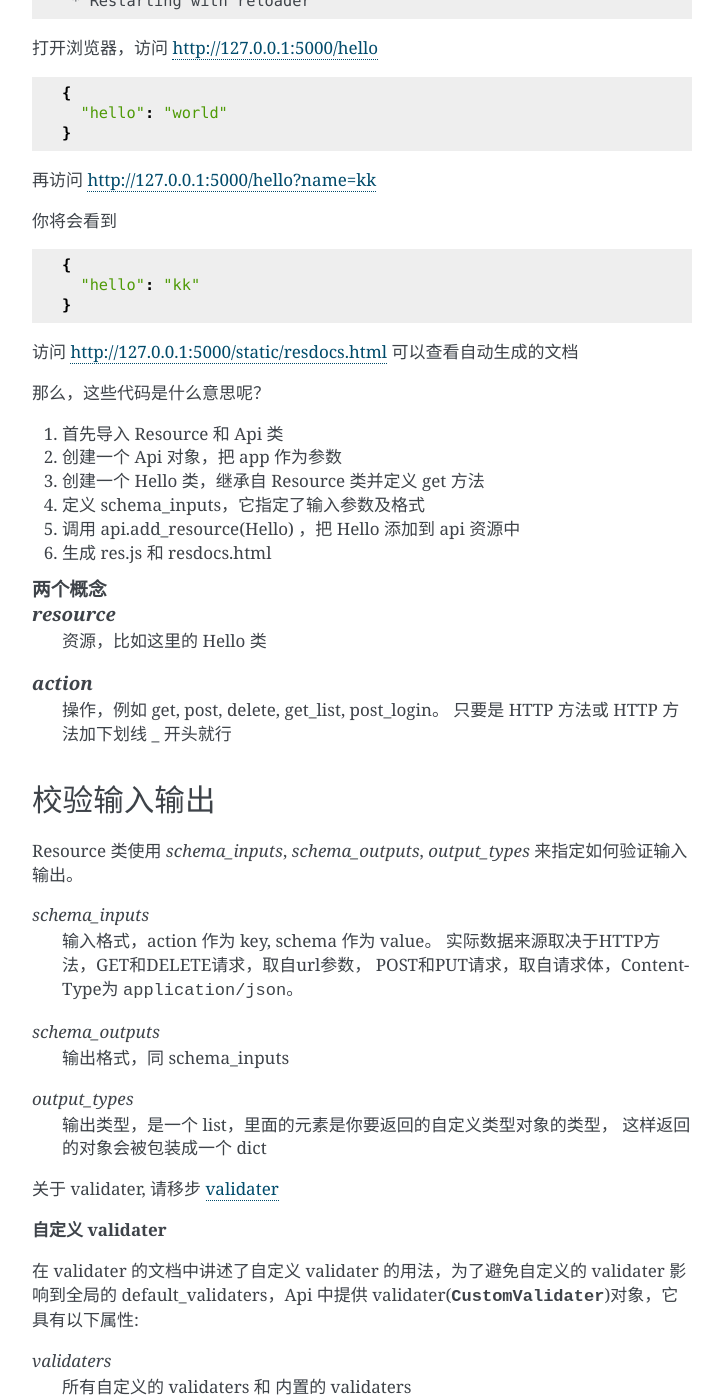
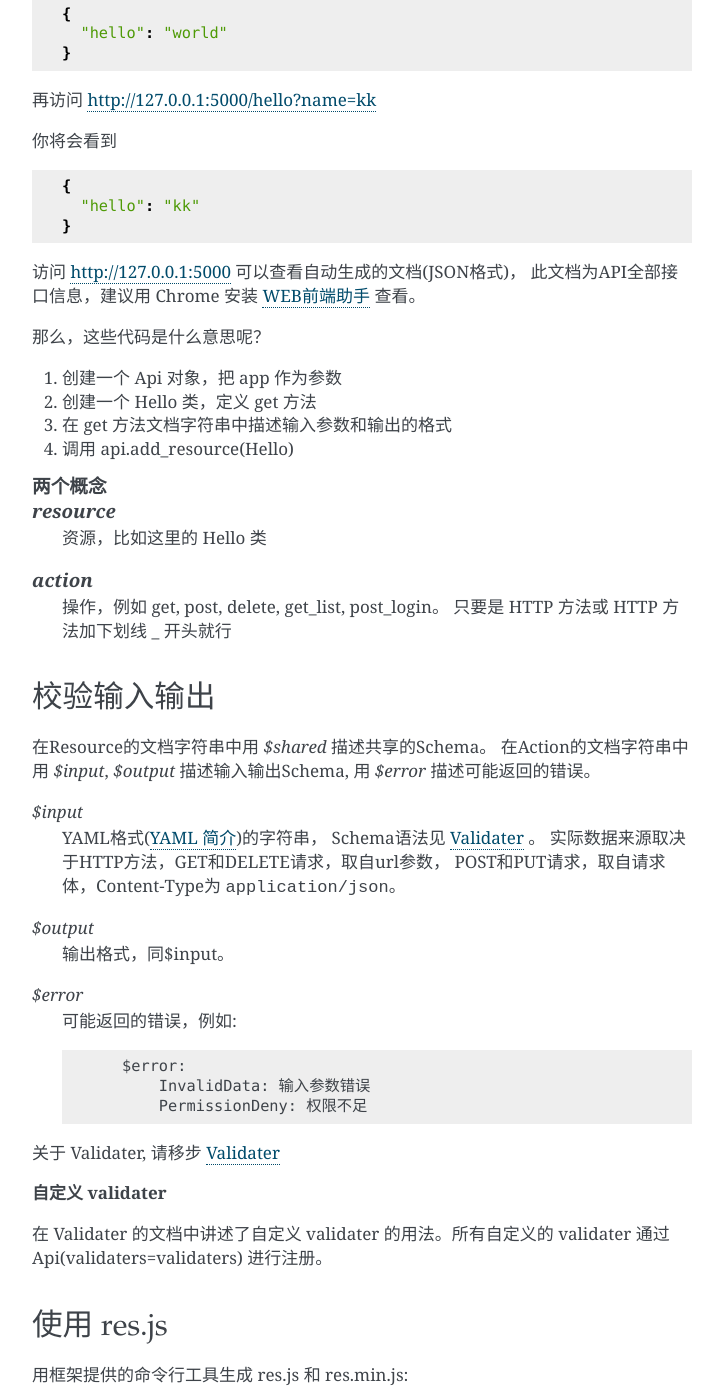
Before and after one commit to guyskk/flask-restaction, a Sphinx documentation site: the page built from docs/source/quickstart.rst, in a window 1280 px wide and 1400 px high, scrolled down 890 px. Shown: the whole window, without its empty margins (388-1111 px from the left). Built offline with Sphinx 7.4.7, drawn with Linux system fonts in a browser that asks for light colours; some of the changed text lies outside the part shown.

Commit message:
update document

```diff
--- a/docs/source/conf.py
+++ b/docs/source/conf.py
@@ -2,6 +2,7 @@
 
 import sys
 import os
+import pkg_resources
 
 sys.path.append(os.path.abspath('_themes'))
 sys.path.append(os.path.abspath('.'))
@@ -27,7 +28,7 @@
 author = u'guyskk'
 
 # The short X.Y version.
-release = __import__('flask_restaction').__version__
+release = pkg_resources.require("flask_restaction")[0].version
 # The full version, including alpha/beta/rc tags.
 version = release[:release.rindex(".")]
 language = 'zh_CN'
--- a/docs/source/quickstart.rst
+++ b/docs/source/quickstart.rst
@@ -9,31 +9,27 @@
 .. code-block:: python
 
     from flask import Flask
-    from flask_restaction import Resource, Api, Gen
+    from flask_restaction import Api
 
     app = Flask(__name__)
     api = Api(app)
 
-    class Hello(Resource):
-        """hello world"""
-        schema_inputs = {
-            "get": {
-                "name": ("safestr&default='world'", "your name")
-            }
-        }
-        schema_outputs = {
-            "get": {"hello": "unicode&required"}
-        }
+    class Hello:
+        """Hello world"""
 
         def get(self, name):
-            """welcome to flask-restaction"""
-            return {"hello": name}
+            """Get welcome message
+
+            $input:
+                name?str&escape&default="world": Your name
+            $output:
+                message?str&maxlen=60: Welcome message
+            """
+            return {
+                "message": "Hello %s, Welcome to flask-restaction!" % name
+            }
 
     api.add_resource(Hello)
-
-    gen = Gen(api)
-    gen.resjs()
-    gen.resdocs()
 
     if __name__ == '__main__':
         app.run(debug=True)
@@ -64,17 +60,15 @@
       "hello": "kk"
     }
 
-访问 http://127.0.0.1:5000/static/resdocs.html 可以查看自动生成的文档
+访问 http://127.0.0.1:5000 可以查看自动生成的文档(JSON格式)，
+此文档为API全部接口信息，建议用 Chrome 安装 `WEB前端助手 <https://www.baidufe.com/fehelper>`_ 查看。
 
 那么，这些代码是什么意思呢？
 
-1. 首先导入 Resource 和 Api 类
-2. 创建一个 Api 对象，把 app 作为参数
-3. 创建一个 Hello 类，继承自 Resource 类并定义 get 方法
-4. 定义 schema_inputs，它指定了输入参数及格式
-5. 调用 api.add_resource(Hello) ，把 Hello 添加到 api 资源中
-6. 生成 res.js 和 resdocs.html
-
+1. 创建一个 Api 对象，把 app 作为参数
+2. 创建一个 Hello 类，定义 get 方法
+3. 在 get 方法文档字符串中描述输入参数和输出的格式
+4. 调用 api.add_resource(Hello)
 
 .. glossary:: 两个概念
     *resource*
@@ -88,65 +82,61 @@
 校验输入输出
 -------------------
 
-Resource 类使用 *schema_inputs*, *schema_outputs*, *output_types* 来指定如何验证输入输出。
+在Resource的文档字符串中用 *$shared* 描述共享的Schema。
+在Action的文档字符串中用 *$input*, *$output* 描述输入输出Schema, 用 *$error* 描述可能返回的错误。
 
-*schema_inputs*
-    输入格式，action 作为 key, schema 作为 value。
+*$input*
+    YAML格式(`YAML 简介 <http://www.mutouxiaogui.cn/blog/?p=357>`_)的字符串，
+    Schema语法见 `Validater <https://github.com/guyskk/validater>`_ 。
     实际数据来源取决于HTTP方法，GET和DELETE请求，取自url参数，
     POST和PUT请求，取自请求体，Content-Type为 ``application/json``。
 
-*schema_outputs*
-    输出格式，同 schema_inputs
+*$output*
+    输出格式，同$input。
 
-*output_types*
-    输出类型，是一个 list，里面的元素是你要返回的自定义类型对象的类型，
-    这样返回的对象会被包装成一个 dict
+*$error*
+    可能返回的错误，例如::
 
-关于 validater, 请移步 `validater <https://github.com/guyskk/validater>`_
+        $error:
+            InvalidData: 输入参数错误
+            PermissionDeny: 权限不足
+
+关于 Validater, 请移步 `Validater <https://github.com/guyskk/validater>`_
 
 **自定义 validater**
 
-在 validater 的文档中讲述了自定义 validater 的用法，为了避免自定义的 validater
-影响到全局的 default_validaters，Api 中提供
-validater(:class:`~flask_restaction.api.CustomValidater`)对象，它具有以下属性:
-
-*validaters*
-    所有自定义的 validaters 和 内置的 validaters
-
-*add_validater*
-    添加自定义的 validater
-
-*remove_validater*
-    删除自定义的 validater
-
-*parse*
-    使用自定义的 validaters 解析 schema
-
-*validate*
-    同 validater.validate
+在 Validater 的文档中讲述了自定义 validater 的用法。所有自定义的 validater 通过
+Api(validaters=validaters) 进行注册。
 
 
 使用 res.js
 -----------
 
-使用 res.js 可以方便的调用 api ，使用其他的 js 方式调用也是完全可以的。
+用框架提供的命令行工具生成 res.js 和 res.min.js::
 
-示例:
+    resjs url dest
 
-.. code::
+例如::
 
-    #引用 res.js 文件
-    <script type="text/javascript" src="/static/res.js"></script>
+    resjs http://127.0.0.1:5000 static
 
-    #调用 api
-    var name = document.getElementById("name").value;
-    res.hello.get({
-        name: name
+会将生成的文件保存在 static 目录中。
+
+用res.js调用API非常简单，回调是Promise风格的。
+
+res.js用法::
+
+    res.resource.action({
+        ...some data
     }).then(function(value) {
-        document.getElementById("message").innerText = 'Hello ' + value.hello;
-    }).catch(function(err) {
-        console.log(err);
-    });
+        ...
+    }).catch(function(error) {
+        ...
+    })
+
+例如调用Hello的API::
+
+    res.hello.get({name:"kk"})
 
 
 详细用法见 :ref:`resjs`
@@ -155,20 +145,17 @@
 使用 res.py
 ---------------------------
 
-res.py 的用法类似于 res.js
+res.py 的用法类似于 res.js，网络请求用的是requests库。
 
 .. code-block:: python
 
     from flask_restaction import Res
-    # create app, api
-    res = Res(api)
+    res = Res("http://127.0.0.1:5000")
     data = {'username':'admin', 'password':'123456'}
     resp = res.user.post_login(data)
-    # resp是JsonResponse的对象，JsonResponse继承flask.Response，拓展了json属性
+    # resp是requests.Response对象
     assert resp.status_code == 200
-    user = resp.json
-
-详细用法见 :class:`~flask_restaction.Res`
+    user = resp.json()
 
 
 构建 URL
@@ -176,13 +163,13 @@
 
 可以使用 flask 中的 url_for() 函数构建指定 action 的 URL。
 
-endpoint (url_for 的参数) 是 ``resource@action_lastpart``
+endpoint (url_for 的参数) 是 ``resource@action_name``
 
 *resource*
-    resource name or resource's class name, lowcase
+    Resource类名称的小写
 
-*action_lastpart*
-    action's last part name, lowcase
+*action_name*
+    Action的后半部分(下划线分隔)
 
 格式::
 
@@ -191,7 +178,6 @@
 示例::
 
     url_for("hello") -> /hello
-    url_for("hello@list") -> /hello/list
     url_for("hello@login") -> /hello/login
 
 
@@ -202,40 +188,38 @@
 
 see `https://github.com/jpadilla/pyjwt <https://github.com/jpadilla/pyjwt>`_
 
+metafile是一个描述API信息的文件，通常放在应用的根目录下，文件名 meta.json。
+在Api初始化的时候通过 Api(metafile="meta.json") 加载。
 
-.. glossary:: 两个概念
-    *user_role*
-        用户角色，这是随时可以变动，可以通过UI界面编辑设定的，对应的配置文件为 permission.json
+在 metafile 中设定角色和权限：
 
-    *res_role*
-        资源角色，这是与程序逻辑密切相关，由程序设计者确定的，对应的配置文件为 resource.json
+    {
+        "$roles": {
+            "Role": {
+                "Resource": ["Action", ...]
+            }
+        }
+    }
 
-
-默认情况下，permission.json 和 resource.json 放在应用的根目录下。
-框架会在程序初始化的时候解析 permission.json 和 resource.json，
-请求到来时，根据请求的 resource, action 和 user_role，可以快速确定 res_role 以及是否许可此次请求。
-如果不许可此次请求，返回 403 状态码。
-
-
-**fn_user_role 函数**
+**get_role 函数**
 
 框架不知道用户是什么角色, 所以需要你提供一个能返回用户角色的函数
 
 .. code-block:: python
 
-    from flask_restaction import Auth
-
-    def fn_user_role(token):
+    @api.get_role
+    def get_role(token):
         if token and 'id' in token:
             user_id = token[id]
             # query user from database
             return user_role
         else:
-            return None
+            return "Guest"
 
-    auth = Auth(api, fn_user_role=fn_user_role)
+请求到来时，根据 Role, Resource, Action 可以快速确定是否许可此次请求
+(通过判断Action是否在meta["$roles"][Resource]中)。 如果不许可此次请求，返回 403 状态码。
 
-**auth.gen_header(token)**
+**api.gen_header(token)**
 
 为了能够确认用户的身份，你需要在用户登录成功后生成一个令牌(auth token)，
 将令牌通过响应头(``Authorization``)返回给用户。令牌一般会储存用户ID和过期时间，
@@ -258,96 +242,10 @@
 res.js 会自动将令牌添加到请求头中，并且当收到响应时，会自动将响应头中的令牌保存到浏览器 localstroge 中。
 
 
-**permission.json 结构**
-
-.. code::
-
-    {
-        "user_role": {
-            "resource": "res_role",
-            ...
-        },
-        ...
-    }
-
-
-**resource.json 结构**
-
-.. code::
-
-    {
-        "resource": {
-            "res_role": ["action", ...],
-            ...
-        },
-        ...
-    }
-
-
-**为何这样设计？**
-
-在 RESTful 架构中，应用（网站）由一系列的资源（resource）组成，
-每个资源包含一系列操作（action）。
-每个资源都是一个独立的组件，这些资源和它们包含的操作一起组成 API 供客户端调用，
-用户界面以及交互逻辑完全由客户端完成。资源之间需要保持独立，避免修改或添加新资
-源时产生相互影响，因此把角色分为用户角色（user_role） 和 资源角色（res_role）。
-用户角色是整个 API 范围的，资源角色只在 resource 内起作用，同时用户角色本身也是
-resource，客户端可以通过 API 对它操作，但资源角色是固定的。
-
-
-将用户角色本身做为 resource
-
-.. code::
-
-    from flask_restaction import Permission
-    api.add_resource(Permission, auth=auth)
-
-
-全局数据
-----------------------------
-
-*flask.g.resource*
-    请求的资源
-
-*flask.g.action*
-    请求的操作
-
-*flask.g.request_data*
-    请求数据
-
-*flask.g.user_role*
-    用户角色
-
-*flask.g.res_role*
-    资源角色
-
-*flask.g.token*
-    请求令牌
-
-ApiInfo与自动生成工具
------------------------------
-
-万物皆资源
-
-API本身也是资源，其威力可比编程语言中的反射/自省。
-
-.. code-block:: python
-
-    from flask_restaction import ApiInfo
-
-    api.add_resource(ApiInfo, api=api)
-
-
-将API本身暴露给前端，可以用来生成文档，res.js，甚至是res.java，
-换句话说，这是用代码生成代码的武器。
-
-目前能自动生成文档，res.js和权限管理页面，用法见 :class:`~flask_restaction.Gen`
-
-
 使用蓝图
 -----------------------------
 
-通过 Api 的 blueprint 参数设置 blueprint，这样所有的 Resource 都会路由到 blueprint 中。
+Api可以放在蓝图中，这样所有的 Resource 都会路由到蓝图中。
 
 .. code-block:: python
 
@@ -355,47 +253,14 @@
     from flask_restaction import Api
 
     app = Flask(__name__)
-    bp_api = Blueprint('api', __name__, static_folder='static')
-    api = Api(app, blueprint=bp_api)
+    bp = Blueprint('api', __name__)
+    api = Api(bp)
 
 
 配置
 -----------------------------
 
-
-配置项:
-
-.. list-table::
-  :widths: 20 20 30
-  :header-rows: 1
-
-  * - 名称
-    - 默认值
-    - 说明
-  * - API_RESOURCE_JSON
-    - resource.json
-    - resource.json文件的路径
-  * - API_PERMISSION_JSON
-    - permission.json
-    - permission.json文件的路径
-  * - API_AUTH_HEADER
-    - Authorization
-    - 身份验证请求头
-  * - API_AUTH_SECRET
-    - SECRET
-    - 用于加密身份验证token的密钥
-  * - API_AUTH_ALG
-    - HS256
-    - 用于加密身份验证token的算法
-  * - API_AUTH_EXP
-    - 3600
-    - 身份验证token的过期时间，单位是秒
-  * - API_DOCS
-    -
-    - docs of api
-
-你也可以在 api 初始化的时候传递参数，这些参数也会被当作配置，并且会覆盖 app.config 中的配置。
-see :class:`~flask_restaction.Api`
+框架会使用 Flask.secret_key 对 token 进行加密。
 
 
 对比其它框架
```
Also changed, not shown: other parts of docs/source/quickstart.rst (+2 -2 lines), docs/source/api.rst (+1 -25 lines), docs/source/index.rst (+9 -23 lines), docs/source/validater.rst (deleted, +0 -24 lines), 1 other file.
